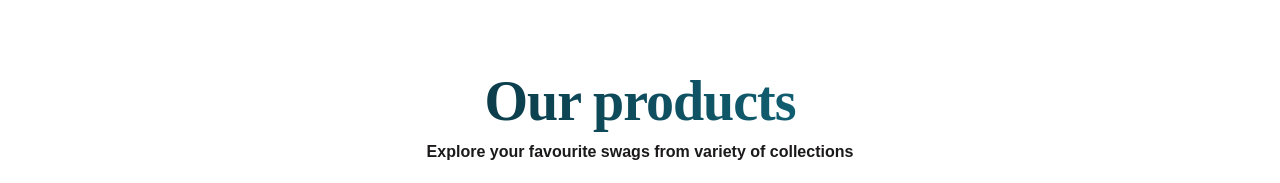
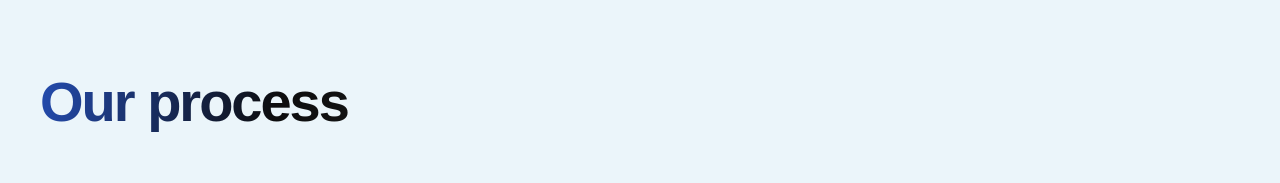
Before and after one commit to Aswankappingal/Edhwi-feb-23, a React (Vite) app: page / in a window 1280 px wide. Shown: the part 4167-4350 px from the top of the page. Built offline with nearby package versions, Linux system fonts and the light colour scheme; a web font is replaced by a local one.

Commit message:
feat: Implement initial application structure with conditional page rendering.

```diff
--- a/src/App.jsx
+++ b/src/App.jsx
@@ -7,6 +7,7 @@ import Essentials from './components/Essentials/Essentials';
 import PuritySection from './components/PuritySection/PuritySection';
 import SecretsOfQuality from './components/SecretsOfQuality/SecretsOfQuality';
 import OurProducts from './components/OurProducts/OurProducts';
+import OurProcess from './components/OurProcess/OurProcess';
 
 function App() {
   const [currentPage, setCurrentPage] = useState('home');
@@ -27,6 +28,7 @@ function App() {
           <Essentials />
           <PuritySection />
           <SecretsOfQuality />
+          <OurProcess />
           <OurProducts />
         </>
       )}
```
